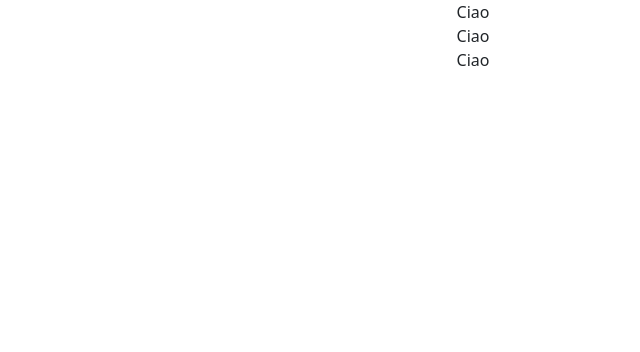
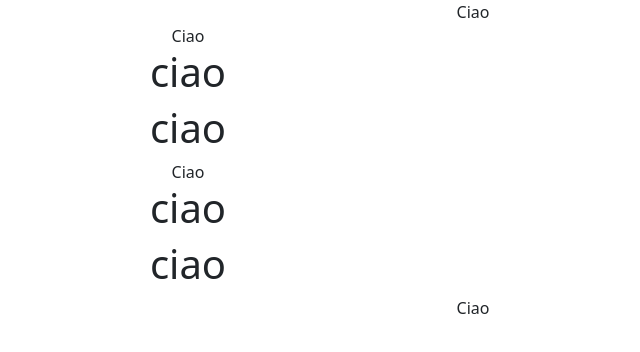
Before and after one commit to ale89-pit/linkedin_clone, a React (Create React App) app: page /me in a window 1280 px wide. Shown: the top 352 px of the page, without its empty margins (167-807 px from the left). Built offline with nearby package versions, Linux system fonts and the light colour scheme.

Commit message:
struttura

```diff
--- /dev/null
+++ b/src/components/Home/Profile/Analisi.jsx
@@ -0,0 +1,5 @@
+const Analisi = () =>{
+    return (<h1>ciao</h1>)
+}
+
+export default Analisi
--- a/src/components/Home/Profile/ForYou.jsx
+++ b/src/components/Home/Profile/ForYou.jsx
@@ -1,5 +1,5 @@
-const ForYou = () => {
-  return <div>Ciao</div>;
-};
+const ForYou = ()=>{
+    return (<h1>ciao</h1>)
+}
 
-export default ForYou;
+export default ForYou
--- /dev/null
+++ b/src/components/Home/Profile/Formazione.jsx
@@ -0,0 +1,5 @@
+const Formazione = ()=>{
+    return (<h1>ciao</h1>)
+}
+
+export default Formazione
--- /dev/null
+++ b/src/components/Home/Profile/Interessi.jsx
@@ -0,0 +1,5 @@
+const Interessi = ()=>{
+    return (<h1>ciao</h1>)
+}
+
+export default Interessi
--- a/src/components/Home/Profile/Profile.jsx
+++ b/src/components/Home/Profile/Profile.jsx
@@ -1,5 +1,29 @@
-const Profile = () => {
-  return <div>Ciao</div>;
-};
+import { Row } from "react-bootstrap"
+import { Col } from "react-bootstrap"
+import Container  from "react-bootstrap/Container"
+import Jumbotron from "./Jumbotron"
+import ForYou from "./ForYou"
+import Attività from "./Attività"
+import Analisi from "./Analisi"
+import Formazione from "./Formazione"
+import Interessi from "./Interessi"
 
-export default Profile;
+const Profile = () =>{
+    return (
+    <Container>
+    <Row>
+    <Col>
+    <Jumbotron />
+    <ForYou/>
+    <Analisi />
+    <Attività />
+   <Formazione />
+    <Interessi />
+    </Col>
+    <Col></Col>
+
+    </Row>
+    </Container>)
+}
+
+export default Profile
```
